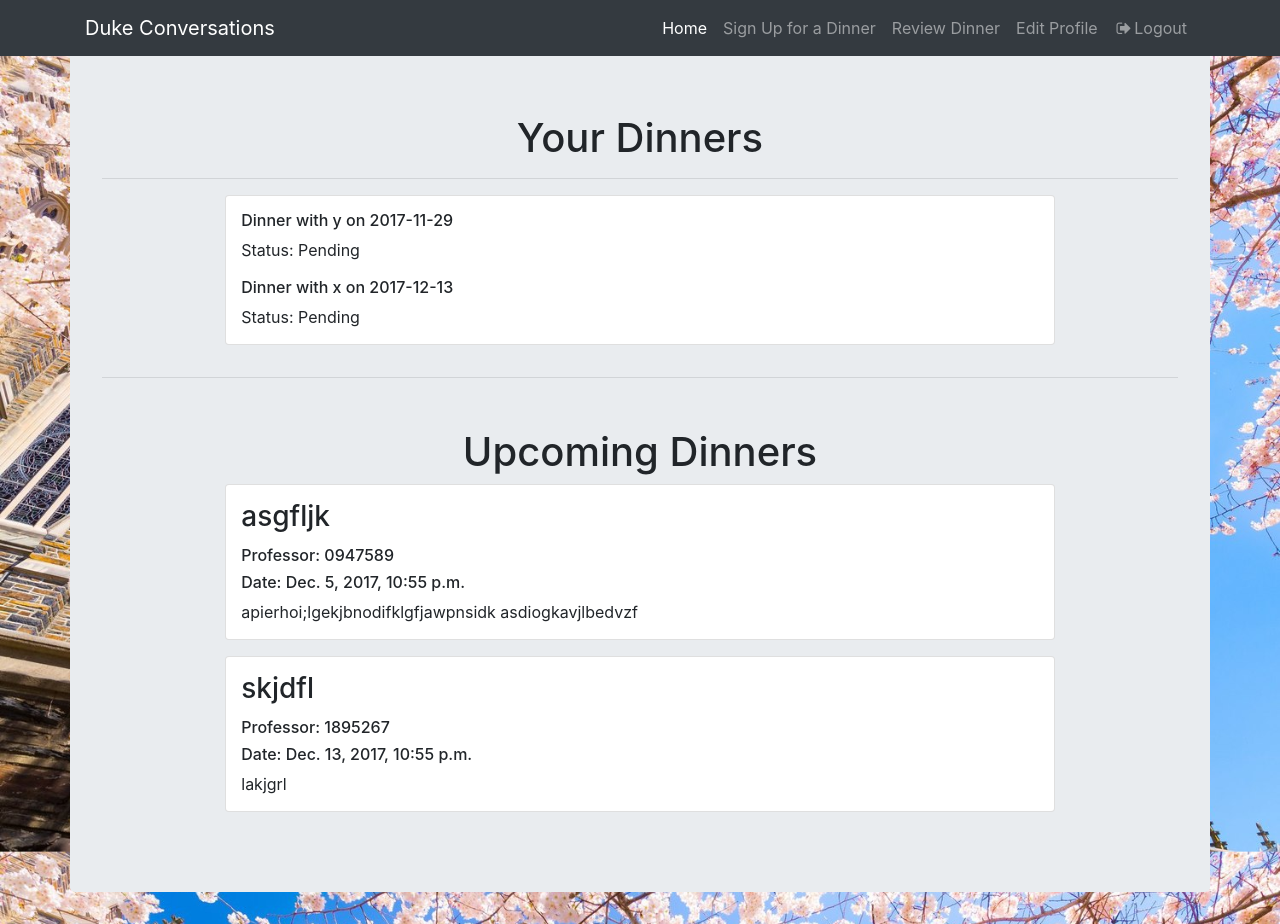
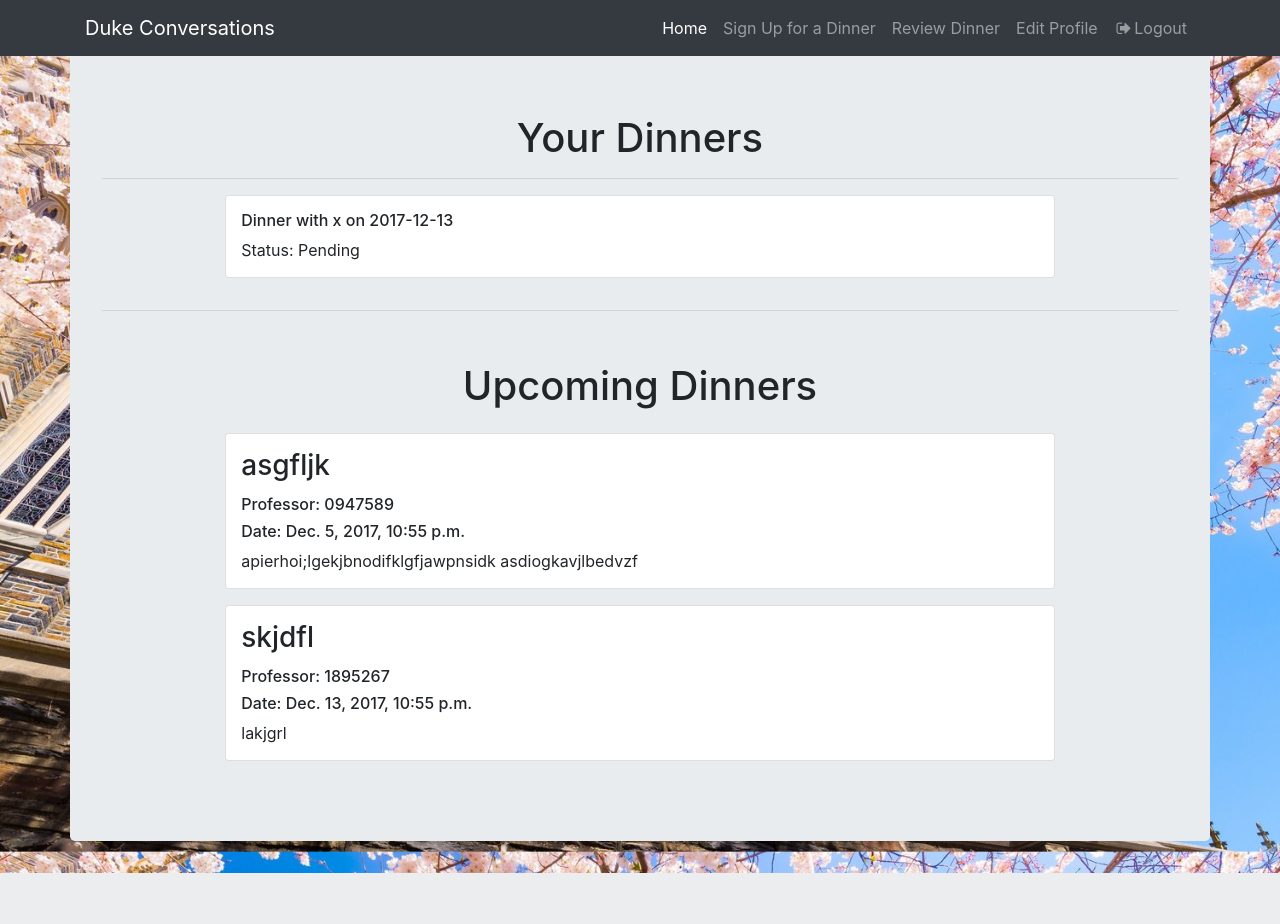
Before and after one commit to amd112/dukeConversations, a Django app: page /home in a window 1280 px wide. After the commit the page ends 873 px from the top, so only its background shows below. Run offline with Django 3.2, Linux system fonts and the light colour scheme; a user stored in the database is signed in; data comes from the database, SQL or seed files in the repository; both versions use the stored data as it was after the commit; some libraries are stand-ins or nearby versions.

Commit message:
made home return the correct applications

```diff
--- a/site/convos/app/templates/html_work/loginhome.html
+++ b/site/convos/app/templates/html_work/loginhome.html
@@ -81,7 +81,7 @@
 
 	<hr>
 
-	<h1 class="text-center" style="margin-top: 50px">Upcoming Dinners</h1>
+	<h1 class="text-center" style="padding: 35px 0 15px 0">Upcoming Dinners</h1>
 	{% for dinner in dinners %}
 	<div class="row">
 	<div class="card w-75 card-outline-secondary mb-3 center-block mx-auto">
--- a/site/convos/app/views.py
+++ b/site/convos/app/views.py
@@ -21,6 +21,7 @@ from django.core.mail import EmailMultiAlternatives
 from django.views.decorators.csrf import csrf_protect, csrf_exempt
 
 import os
+from datetime import timedelta
 import datetime
 from .models import Application, Student, Dinner, Review
 from .forms import loginForm, accountInfo, registerDinner
@@ -95,15 +96,17 @@ def signup(request):
 #get the dinners they've applied to and upcoming dinners
 #display status of their applications
 def loginhome(request):
-	startdate = datetime.date.today()
-	enddate = startdate + datetime.timedelta(days=20)
-	pastdate = startdate + datetime.timedelta(days=-20)
-	future_dins = Dinner.objects.filter(date_time__range=[startdate, enddate])
+	#getting dinners in near future
+	today = datetime.date.today()
+	future_dins = Dinner.objects.filter(date_time__range=[today, today + timedelta(days = 20)])
 	future_dins = future_dins.order_by('date_time')
+	d_id = future_dins.values('id')
+
+	#getting applications from dinners in near future
 	apps = Application.objects.filter(username = request.user.get_username())
-	apps = apps.filter(date_time__range=[pastdate, startdate+datetime.timedelta(days=1)])
+	apps = apps.filter(dinner_id__in = d_id)
 	apps = apps.order_by('-date_time')
-	#still need to filter so the apps must equal one of the future dins
+
 	context = {"dinners": future_dins, "applications":apps}
 	return(render(request, 'html_work/loginhome.html', context))
 
```
Also changed, not shown: site/convos/db.sqlite3.
